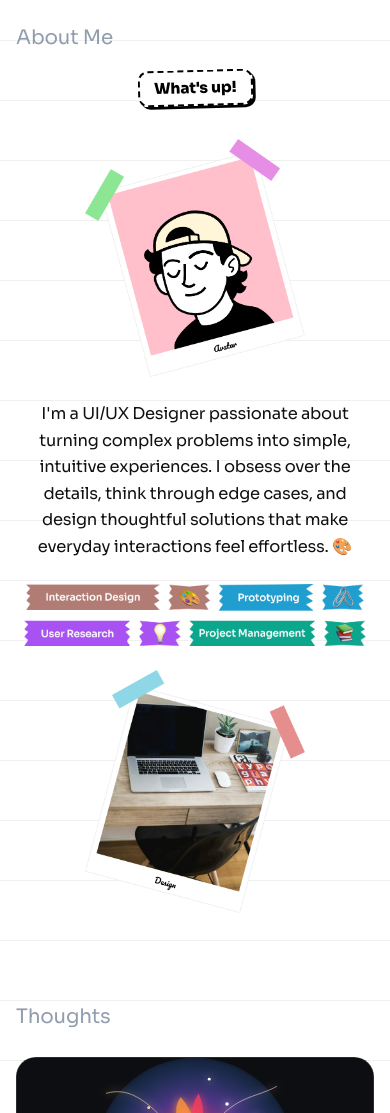
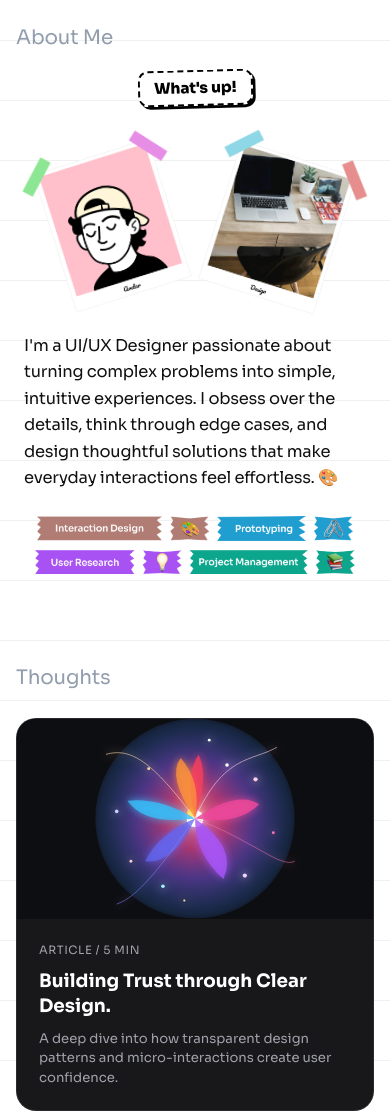
Before and after one commit to Emmyrazy/portfolio, a plain HTML site: page index.html in a window 390 px wide. Shown: the part 2600-3713 px from the top of the page. Drawn offline with Linux system fonts and the light colour scheme.

Commit message:
Group the two polaroid images together on top with bio text and skill stamps below on mobile

```diff
--- a/css/mobile.css
+++ b/css/mobile.css
@@ -156,14 +156,40 @@
   }
 
   .about-collage-container {
-    grid-template-columns: 1fr;
-    max-width: 480px;
-    gap: 36px;
+    display: grid;
+    grid-template-columns: 1fr 1fr;
+    grid-template-areas:
+      "polaroid-left polaroid-right"
+      "bio-content bio-content";
+    gap: 20px;
+    max-width: 520px;
+    margin: 0 auto;
+    align-items: center;
   }
 
-  .about-polaroid-card {
-    max-width: 260px;
-    margin: 0 auto;
+  .about-collage-container > .about-polaroid-card:first-of-type {
+    grid-area: polaroid-left;
+    width: 100%;
+    max-width: 220px;
+    justify-self: end;
+    transform: rotate(-3deg);
+  }
+
+  .about-collage-container > .about-polaroid-card:last-of-type {
+    grid-area: polaroid-right;
+    width: 100%;
+    max-width: 220px;
+    justify-self: start;
+    transform: rotate(3deg);
+  }
+
+  .about-center-text {
+    grid-area: bio-content;
+    width: 100%;
+    margin-top: 16px;
+    display: flex;
+    flex-direction: column;
+    align-items: center;
   }
 
   .insights-3col-grid {
@@ -279,21 +305,63 @@
     font-size: 1rem;
   }
 
-  /* About Me Section */
+  /* About Me Section — Two polaroids on top together, bio text below, stamps below */
+  .about-collage-container {
+    display: grid;
+    grid-template-columns: 1fr 1fr;
+    grid-template-areas:
+      "polaroid-left polaroid-right"
+      "bio-content bio-content";
+    gap: 16px;
+    max-width: 440px;
+    margin: 0 auto;
+    align-items: center;
+  }
+
+  .about-collage-container > .about-polaroid-card:first-of-type {
+    grid-area: polaroid-left;
+    width: 100%;
+    max-width: 195px;
+    justify-self: end;
+    transform: rotate(-3deg);
+  }
+
+  .about-collage-container > .about-polaroid-card:last-of-type {
+    grid-area: polaroid-right;
+    width: 100%;
+    max-width: 195px;
+    justify-self: start;
+    transform: rotate(3deg);
+  }
+
+  .about-center-text {
+    grid-area: bio-content;
+    width: 100%;
+    margin-top: 14px;
+    display: flex;
+    flex-direction: column;
+    align-items: center;
+    text-align: left;
+  }
+
   .whats-up-badge {
     font-size: 0.95rem;
     padding: 4px 14px;
-    margin-bottom: 32px;
+    margin-bottom: 24px;
   }
 
   .about-bio-para {
-    font-size: clamp(0.95rem, 4.2vw, 1.1rem);
+    width: 100%;
+    font-size: clamp(0.95rem, 4.2vw, 1.05rem);
     line-height: 1.62;
     margin-bottom: 24px;
+    text-align: left;
   }
 
   .about-stamps-wrap {
-    max-width: 100%;
+    width: 100%;
+    max-width: 360px;
+    margin: 0 auto;
   }
 
   /* Thoughts / Insights */
@@ -409,11 +477,26 @@
   }
 
   .about-collage-container {
-    gap: 24px;
+    gap: 12px;
+    max-width: 100%;
   }
 
-  .about-polaroid-card {
-    max-width: 220px;
+  .about-collage-container > .about-polaroid-card:first-of-type {
+    max-width: 165px;
+    transform: rotate(-2.5deg);
+  }
+
+  .about-collage-container > .about-polaroid-card:last-of-type {
+    max-width: 165px;
+    transform: rotate(2.5deg);
+  }
+
+  .about-center-text {
+    margin-top: 8px;
+  }
+
+  .about-stamps-wrap {
+    max-width: 320px;
   }
 
   .footer-nav-links {
```
